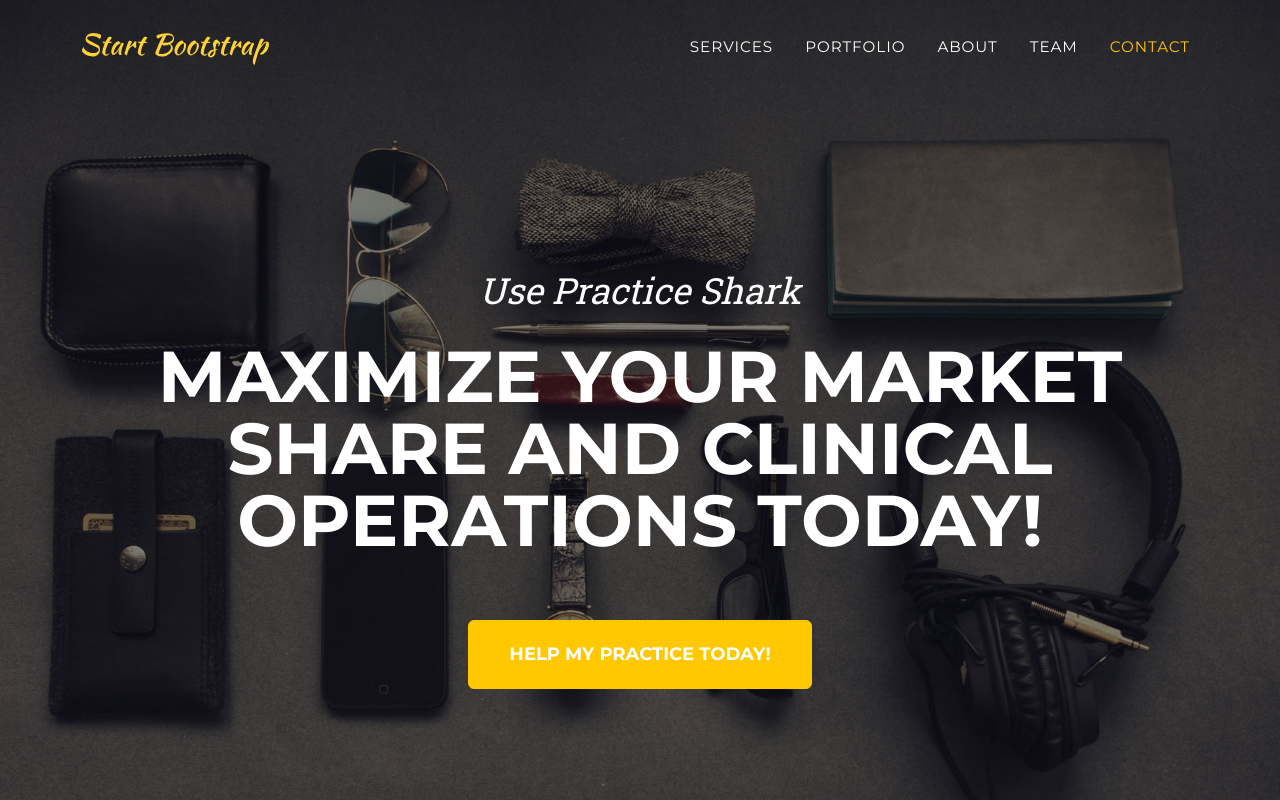
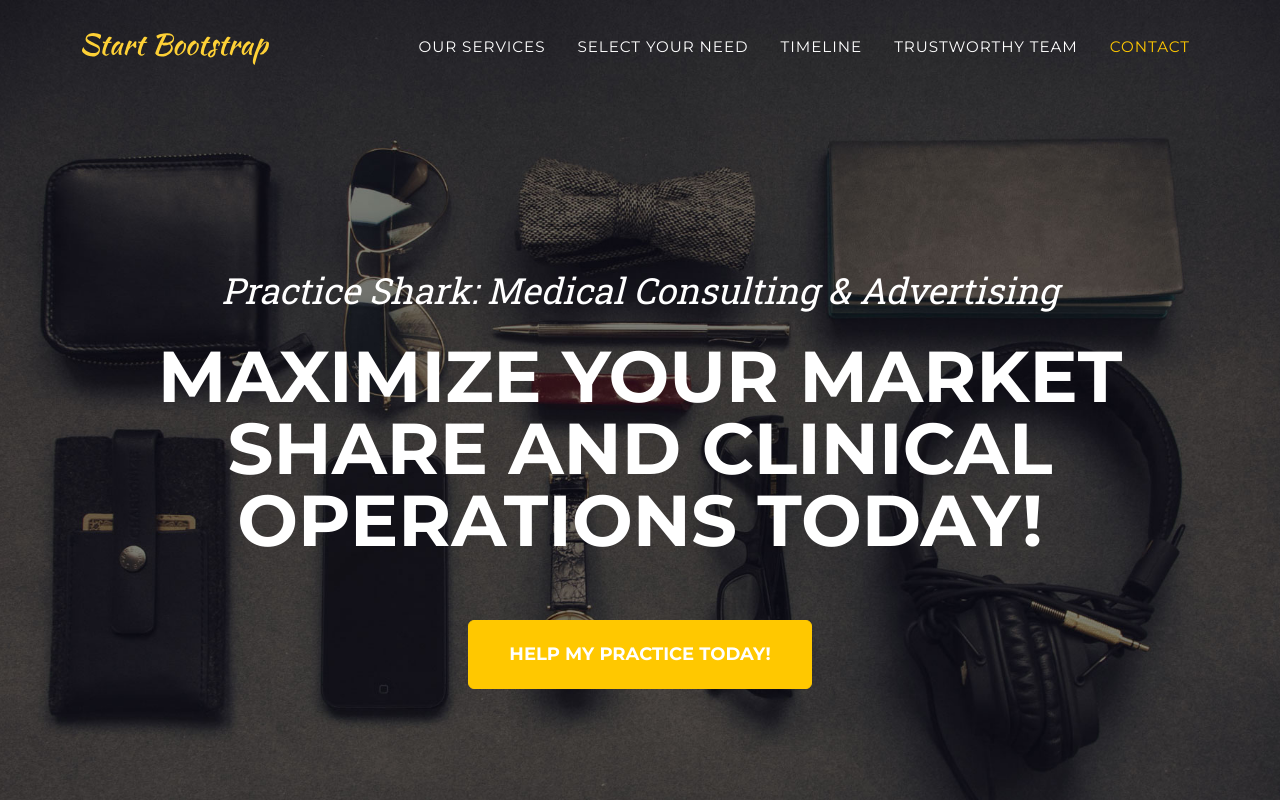
Before and after one commit to tb1038/PracticeShark.github.io, a plain HTML site: page index.html in a window 1280 px wide. Shown: the top 800 px of the page. Drawn offline with nearby package versions, Linux system fonts and the light colour scheme.

Commit message:
Update index.html

```diff
--- a/index.html
+++ b/index.html
@@ -27,10 +27,10 @@
                 </button>
                 <div class="collapse navbar-collapse" id="navbarResponsive">
                     <ul class="navbar-nav text-uppercase ms-auto py-4 py-lg-0">
-                        <li class="nav-item"><a class="nav-link" href="#services">Services</a></li>
-                        <li class="nav-item"><a class="nav-link" href="#portfolio">Portfolio</a></li>
-                        <li class="nav-item"><a class="nav-link" href="#about">About</a></li>
-                        <li class="nav-item"><a class="nav-link" href="#team">Team</a></li>
+                        <li class="nav-item"><a class="nav-link" href="#services">Our Services</a></li>
+                        <li class="nav-item"><a class="nav-link" href="#portfolio">Select your Need</a></li>
+                        <li class="nav-item"><a class="nav-link" href="#about">Timeline</a></li>
+                        <li class="nav-item"><a class="nav-link" href="#team">Trustworthy Team</a></li>
                         <li class="nav-item"><a class="nav-link" href="#contact">Contact</a></li>
                     </ul>
                 </div>
@@ -39,7 +39,7 @@
         <!-- Masthead-->
         <header class="masthead">
             <div class="container">
-                <div class="masthead-subheading">Use Practice Shark </div>
+                <div class="masthead-subheading">Practice Shark: Medical Consulting & Advertising </div>
                 <div class="masthead-heading text-uppercase">maximize your market share and clinical operations today!</div>
                 <a class="btn btn-primary btn-xl text-uppercase" href="#services">Help my Practice Today!</a>
             </div>
```
